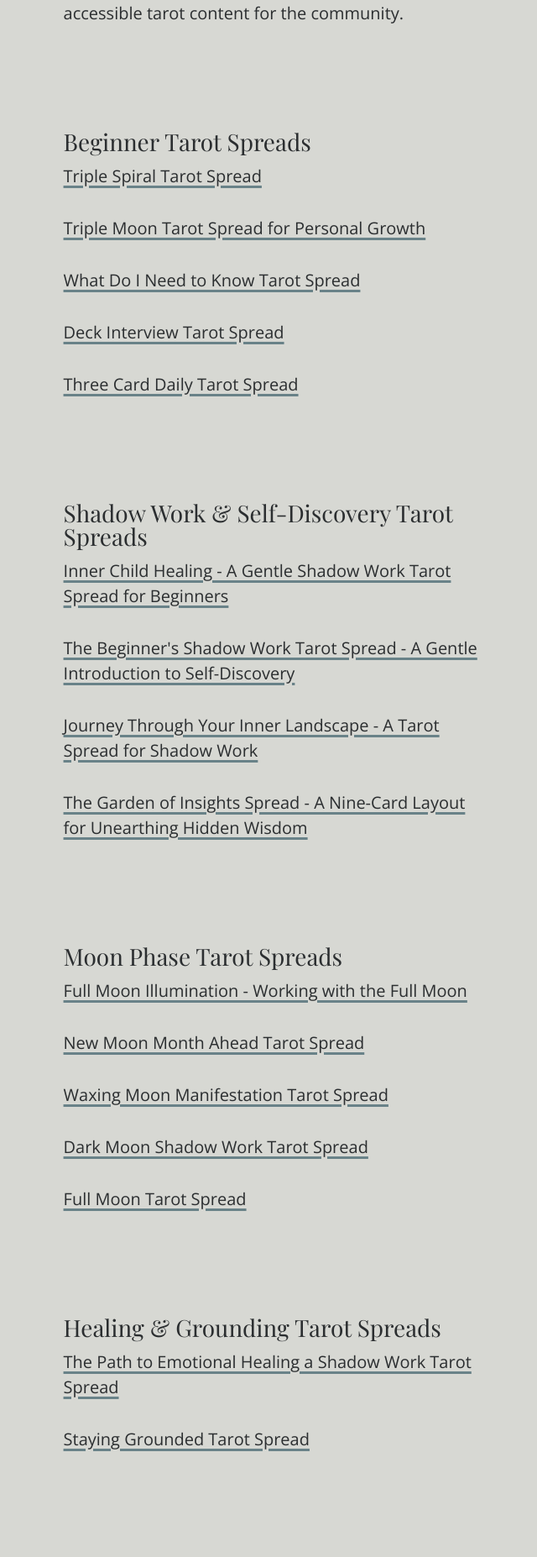
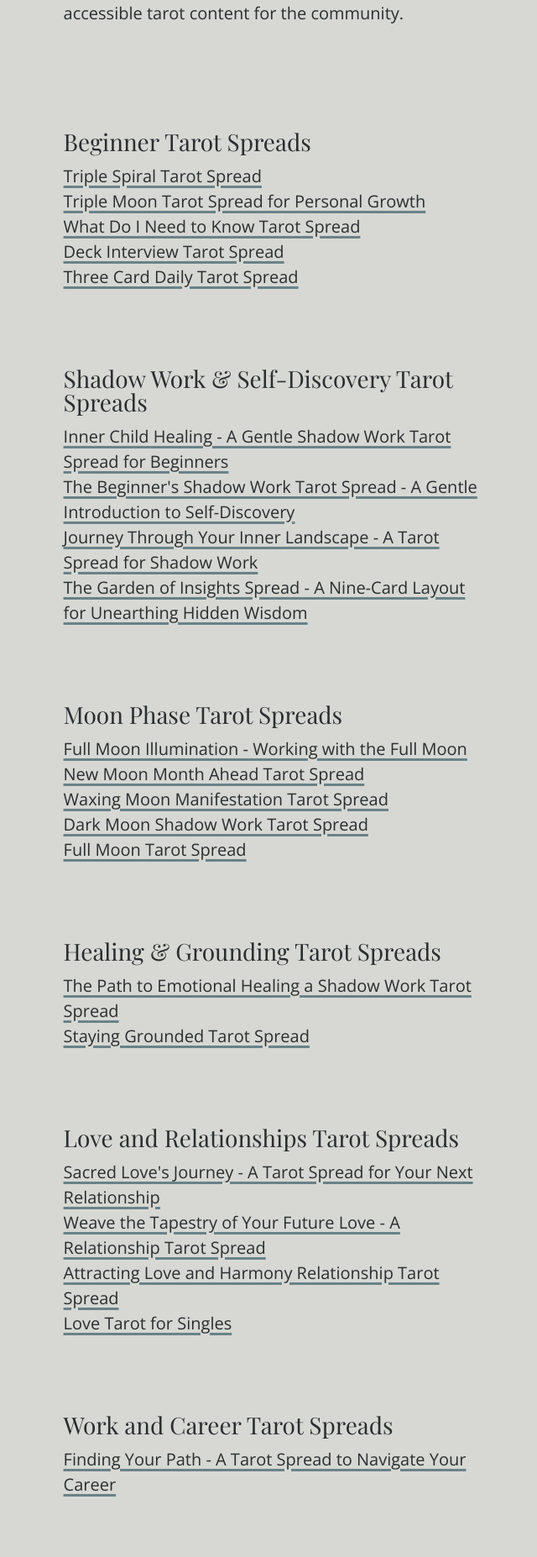
Before and after one commit to arabellas-craft/arabellas-craft.github.io, a Jekyll site: the page built from free-tarot-spreads.md, in a window 1280 px wide. Shown: the part 1057-2911 px from the top of the page at 84% size, without its empty margins (309-949 px from the left). Built offline with Jekyll 4.4.1, drawn with Linux system fonts in a browser that asks for light colours; some web fonts are replaced.

Commit message:
remove padding between tarot spreads in list

```diff
--- a/free-tarot-spreads.md
+++ b/free-tarot-spreads.md
@@ -22,7 +22,7 @@
 <h2>Beginner Tarot Spreads</h2>
 {% for post in site.posts %}
   {% if post.category == 'Simple' %}
-  <p><a href=" {{ post.url | relative_url }} ">{{post.title}} </a></p>
+  <p class="no-padding-bottom"><a href=" {{ post.url | relative_url }} ">{{post.title}} </a></p>
   {% endif %}
 {% endfor %}
 <br><br>
@@ -30,7 +30,7 @@
 <h2>Shadow Work & Self-Discovery Tarot Spreads</h2>
 {% for post in site.posts %}
   {% if post.category == 'Insight' %}
-  <p><a href=" {{ post.url | relative_url }} ">{{post.title}} </a></p>
+  <p class="no-padding-bottom"><a href=" {{ post.url | relative_url }} ">{{post.title}} </a></p>
   {% endif %}
 {% endfor %}
 <br><br>
@@ -38,7 +38,7 @@
 <h2>Moon Phase Tarot Spreads</h2>
 {% for post in site.posts %}
   {% if post.category == 'Lunar' %}
-  <p><a href=" {{ post.url | relative_url }} ">{{post.title}} </a></p>
+  <p class="no-padding-bottom"><a href=" {{ post.url | relative_url }} ">{{post.title}} </a></p>
   {% endif %}
 {% endfor %}
 <br><br>
@@ -46,7 +46,7 @@
 <h2>Healing & Grounding Tarot Spreads</h2>
 {% for post in site.posts %}
   {% if post.category == 'Healing and Health' %}
-  <p><a href=" {{ post.url | relative_url }} ">{{post.title}} </a></p>
+  <p class="no-padding-bottom"><a href=" {{ post.url | relative_url }} ">{{post.title}} </a></p>
   {% endif %}
 {% endfor %}
 <br><br>
@@ -54,7 +54,7 @@
 <h2>Love and Relationships Tarot Spreads</h2>
 {% for post in site.posts %}
   {% if post.category == 'Love and Relationships' %}
-  <p><a href=" {{ post.url | relative_url }} ">{{post.title}} </a></p>
+  <p class="no-padding-bottom"><a href=" {{ post.url | relative_url }} ">{{post.title}} </a></p>
   {% endif %}
 {% endfor %}
 <br><br>
@@ -62,7 +62,7 @@
 <h2>Work and Career Tarot Spreads</h2>
 {% for post in site.posts %}
   {% if post.category == 'Work and Career' %}
-  <p><a href=" {{ post.url | relative_url }} ">{{post.title}} </a></p>
+  <p class="no-padding-bottom"><a href=" {{ post.url | relative_url }} ">{{post.title}} </a></p>
   {% endif %}
 {% endfor %}
 <br><br>
@@ -70,7 +70,7 @@
 <h2>Sabbat & Seasonal Tarot Spreads</h2>
 {% for post in site.posts %}
   {% if post.category == 'Holidays' %}
-  <p><a href=" {{ post.url | relative_url }} ">{{post.title}} </a></p>
+  <p class="no-padding-bottom"><a href=" {{ post.url | relative_url }} ">{{post.title}} </a></p>
   {% endif %}
 {% endfor %}
 <br><br>
@@ -78,7 +78,7 @@
 <h2>Ancestral & Spirit Guide Tarot Spreads</h2>
 {% for post in site.posts %}
   {% if post.category == 'Spirit Communication' %}
-  <p><a href=" {{ post.url | relative_url }} ">{{post.title}} </a></p>
+  <p class="no-padding-bottom"><a href=" {{ post.url | relative_url }} ">{{post.title}} </a></p>
   {% endif %}
 {% endfor %}
 <br><br>
```
